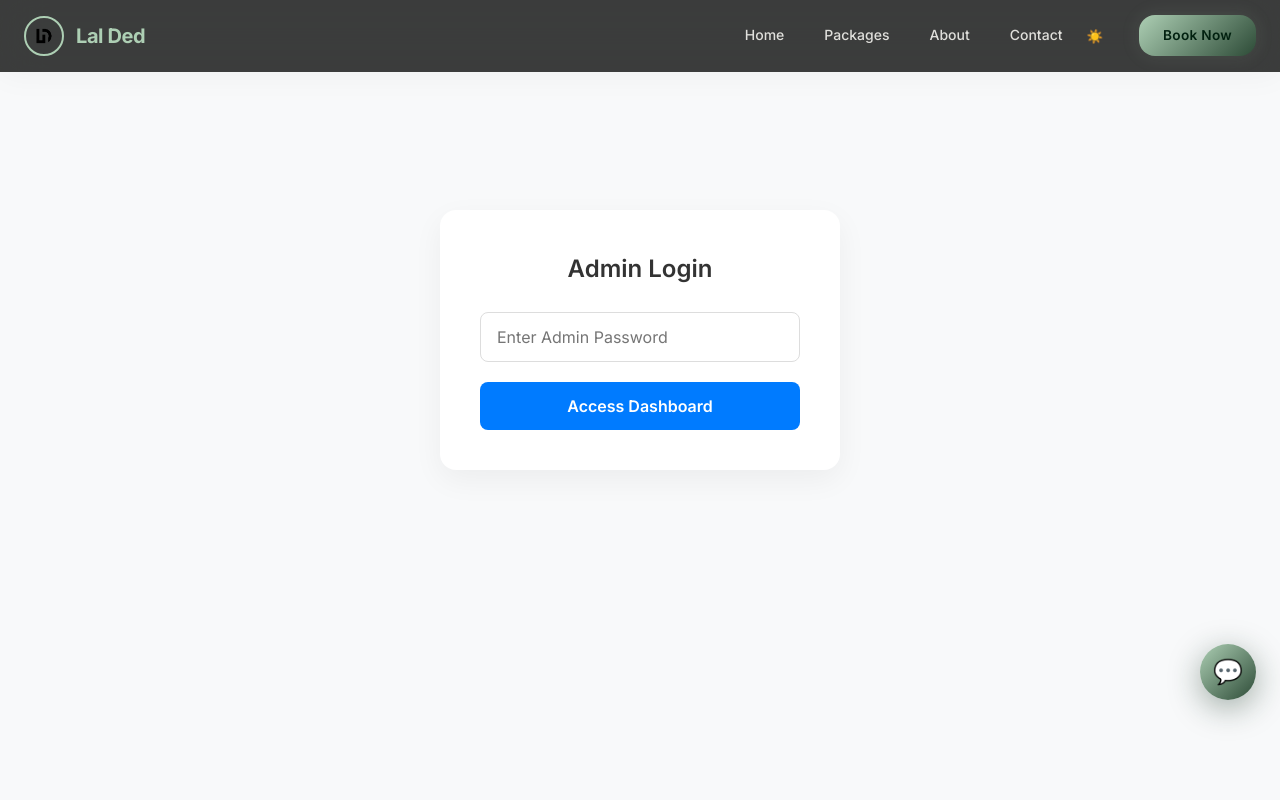
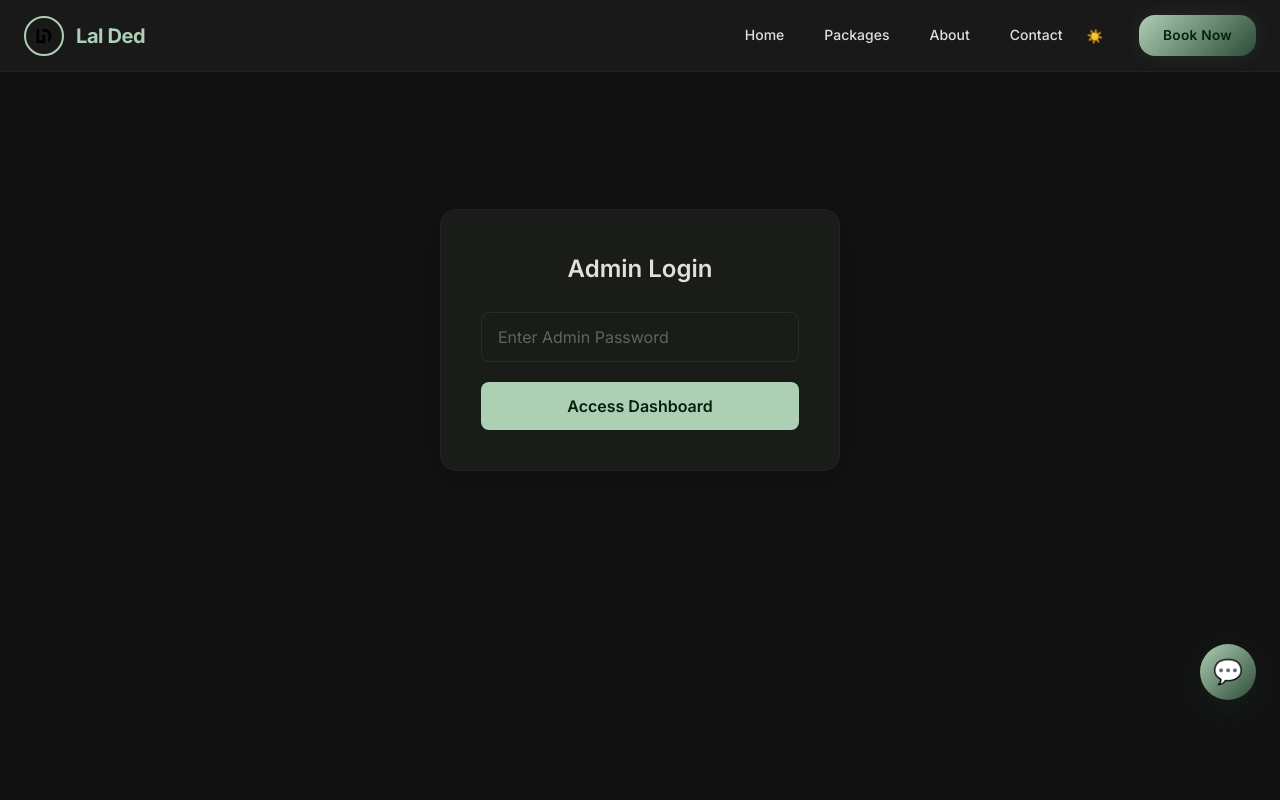
Before and after one commit to junaidkhan80121/Lal-Ded, a React (Vite) app: page /admin in a window 1280 px wide. Shown: the top 800 px of the page. Built offline with nearby package versions, Linux system fonts and the light colour scheme; a web font is replaced by a local one.

Commit message:
fix: dark mode on admin side

```diff
--- a/src/Admin.css
+++ b/src/Admin.css
@@ -368,3 +368,140 @@
     grid-template-columns: 1fr;
   }
 }
+
+/* Theme-aware admin surfaces */
+.admin-container {
+  background-color: var(--bg-primary);
+  color: var(--text-primary);
+}
+
+.admin-login-card,
+.admin-section {
+  background: var(--bg-card);
+  border: 1px solid var(--border-subtle);
+  box-shadow: var(--shadow-md);
+}
+
+.admin-login-card h2,
+.admin-header h1,
+.admin-section h2 {
+  color: var(--text-primary);
+}
+
+.admin-section-header {
+  border-bottom-color: var(--border-subtle);
+}
+
+.admin-section-header p,
+.admin-table th,
+.admin-table td,
+.package-form label,
+.package-form-wide,
+.package-checkbox {
+  color: var(--text-secondary);
+}
+
+.admin-table th {
+  background-color: var(--surface-container-low);
+  color: var(--text-secondary);
+}
+
+.admin-table th,
+.admin-table td {
+  border-bottom-color: var(--border-subtle);
+}
+
+.admin-table tbody tr:hover {
+  background-color: var(--bg-card-hover);
+}
+
+.admin-input,
+.package-form input,
+.package-form select,
+.package-form textarea {
+  background: var(--surface-container-lowest);
+  border-color: var(--border-medium);
+  color: var(--text-primary);
+}
+
+.admin-input::placeholder,
+.package-form input::placeholder,
+.package-form textarea::placeholder {
+  color: var(--text-muted);
+}
+
+.admin-input:focus,
+.package-form input:focus,
+.package-form select:focus,
+.package-form textarea:focus {
+  border-color: var(--border-accent);
+  box-shadow: 0 0 0 3px rgba(173, 207, 180, 0.16);
+}
+
+.admin-btn {
+  background: var(--primary-container);
+  color: var(--on-primary-container);
+}
+
+.admin-btn:hover {
+  background: var(--primary-light);
+}
+
+.admin-secondary-btn {
+  background: var(--surface-container-high);
+  color: var(--text-primary);
+}
+
+.package-form {
+  background: var(--surface-container-low);
+  border-color: var(--border-subtle);
+}
+
+.package-cell img {
+  background: var(--surface-container);
+  border: 1px solid var(--border-subtle);
+}
+
+[data-theme='dark'] .admin-container {
+  background: var(--bg-primary);
+}
+
+[data-theme='dark'] .admin-login-card,
+[data-theme='dark'] .admin-section {
+  box-shadow: 0 8px 32px rgba(0, 0, 0, 0.28);
+}
+
+[data-theme='dark'] .admin-table tbody tr:hover {
+  background-color: rgba(255, 255, 255, 0.03);
+}
+
+[data-theme='dark'] .admin-btn {
+  background: var(--primary);
+  color: var(--on-primary);
+}
+
+[data-theme='dark'] .admin-btn:hover {
+  background: var(--on-primary-container);
+}
+
+[data-theme='dark'] .status-badge {
+  background-color: rgba(243, 191, 103, 0.18);
+  color: #f3bf67;
+}
+
+[data-theme='dark'] .status-badge.accepted,
+[data-theme='dark'] .status-badge.confirmed,
+[data-theme='dark'] .admin-success {
+  background-color: rgba(122, 193, 155, 0.18);
+  color: #9fd8b8;
+}
+
+[data-theme='dark'] .status-badge.rejected {
+  background-color: rgba(255, 180, 171, 0.18);
+  color: #ffb4ab;
+}
+
+[data-theme='dark'] .popular-chip {
+  background: rgba(243, 191, 103, 0.18);
+  color: #f3bf67;
+}
```
